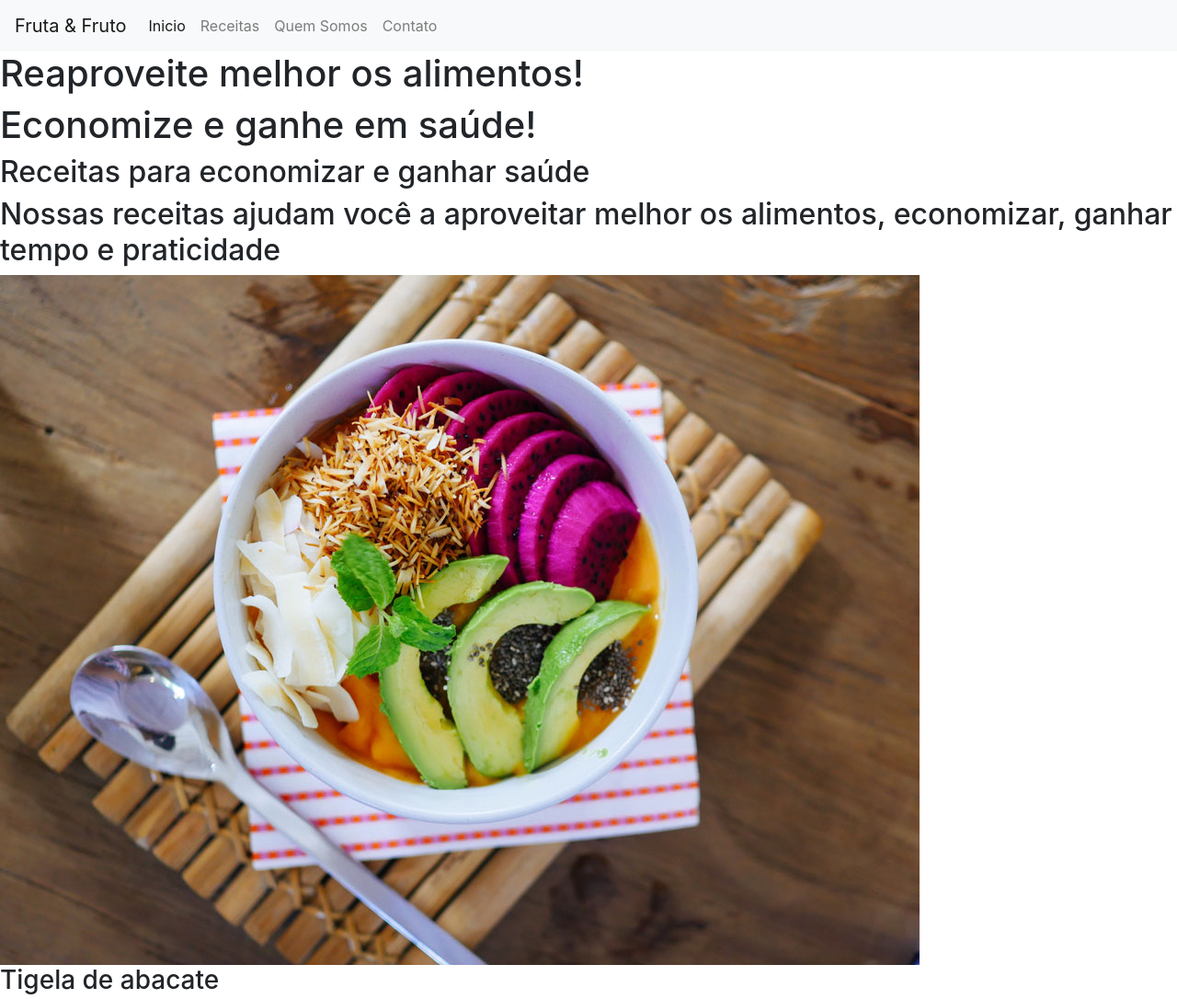
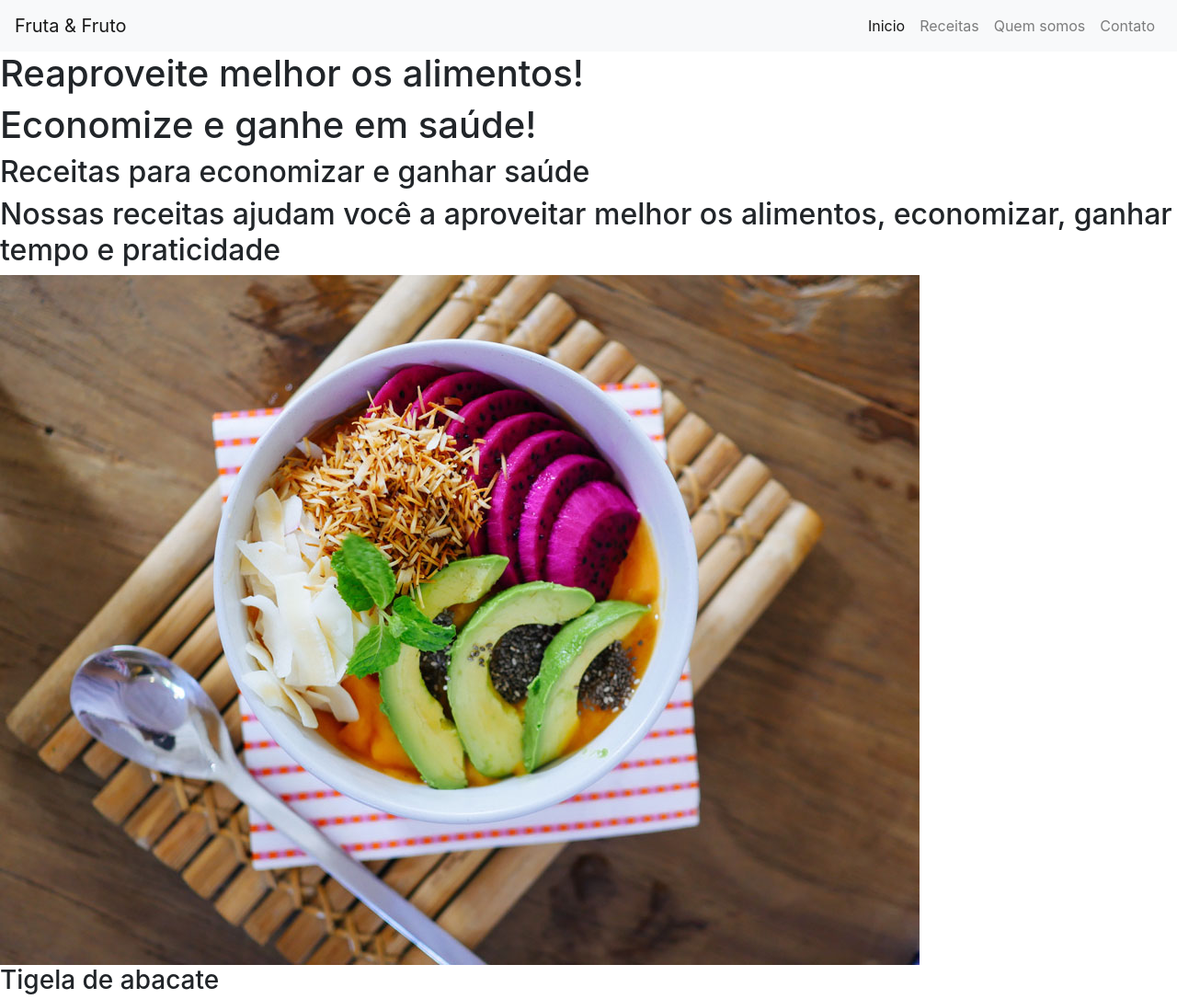
Before and after one commit to Natqueen/projetobootstrap, a plain HTML site: page index.html in a window 1280 px wide. Shown: the top 1086 px of the page at 92% size. Drawn offline with nearby package versions, Linux system fonts and the light colour scheme.

Commit message:
Nova atualização

```diff
--- a/index.html
+++ b/index.html
@@ -15,7 +15,7 @@
   <button class="navbar-toggler" type="button" data-toggle="collapse" data-target="#navbarNav" aria-controls="navbarNav" aria-expanded="false" aria-label="Toggle navigation">
     <span class="navbar-toggler-icon"></span>
   </button>
-  <div class="collapse navbar-collapse" id="navbarNav">
+  <div class="collapse navbar-collapse justify-content-end" id="navbarNav">
     <ul class="navbar-nav">
       <li class="nav-item active">
         <a class="nav-link" href="#">Inicio <span class="sr-only">(current)</span></a>
@@ -24,11 +24,16 @@
         <a class="nav-link" href="#">Receitas</a>
       </li>
       <li class="nav-item">
-        <a class="nav-link" href="#">Quem Somos</a>
+        <a class="nav-link" href="#">Quem somos</a>
       </li>
       <li class="nav-item">
         <a class="nav-link" href="#">Contato</a>
       </li>
+    </ul>
+  </div>
+    <ul class="navbar-nav">
+      <li class="nav-item active">
+
     </ul>
   </div>
 </nav>
```
